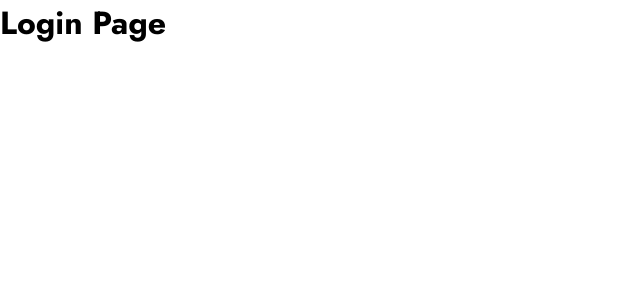
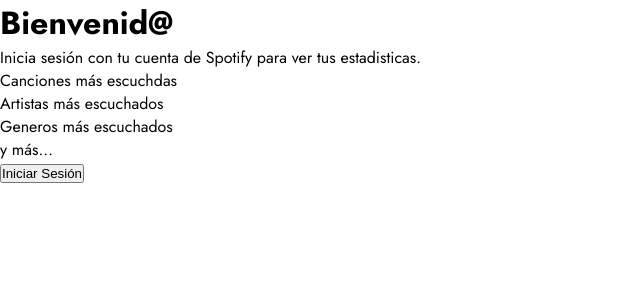
Before and after one commit to FlakoBB/music-stats, a Next.js app: page /login in a window 1280 px wide. Shown: the top 300 px of the page, without its empty margins (0-640 px from the left). Built offline with nearby package versions, Linux system fonts and the light colour scheme.

Commit message:
exchanging code for tokens

```diff
--- a/package.json
+++ b/package.json
@@ -10,6 +10,7 @@
     "lint:fix": "standard --fix"
   },
   "dependencies": {
+    "axios": "^1.7.7",
     "next": "15.0.3",
     "react": "19.0.0-rc-66855b96-20241106",
     "react-dom": "19.0.0-rc-66855b96-20241106"
--- a/src/app/login/page.jsx
+++ b/src/app/login/page.jsx
@@ -1,7 +1,29 @@
+'use client'
+
 const LoginPage = () => {
+  const loginSpotify = () => {
+    const queryParams = new URLSearchParams({
+      response_type: 'code',
+      client_id: process.env.NEXT_PUBLIC_SPOTIFY_CLIENT_ID,
+      redirect_uri: process.env.NEXT_PUBLIC_SPOTIFY_CALLBACK_HOST
+    })
+
+    const authorizationUrl = `https://accounts.spotify.com/authorize?${queryParams}`
+
+    window.location.replace(authorizationUrl)
+  }
+
   return (
     <div>
-      <h1>Login Page</h1>
+      <h1>Bienvenid@</h1>
+      <p>Inicia sesión con tu cuenta de Spotify para ver tus estadisticas.</p>
+      <ul>
+        <li>Canciones más escuchdas</li>
+        <li>Artistas más escuchados</li>
+        <li>Generos más escuchados</li>
+        <li>y más...</li>
+      </ul>
+      <button onClick={loginSpotify}>Iniciar Sesión</button>
     </div>
   )
 }
--- a/src/styles/globals.css
+++ b/src/styles/globals.css
@@ -10,5 +10,5 @@
 }
 
 body {
-  min-width: 100dvw;
+  min-height: 100dvw;
 }
```
Also changed, not shown: src/app/api/auth/callback/route.jsx (added, +47 -0 lines), 1 other file (tests, documents, lock files or other folders).
